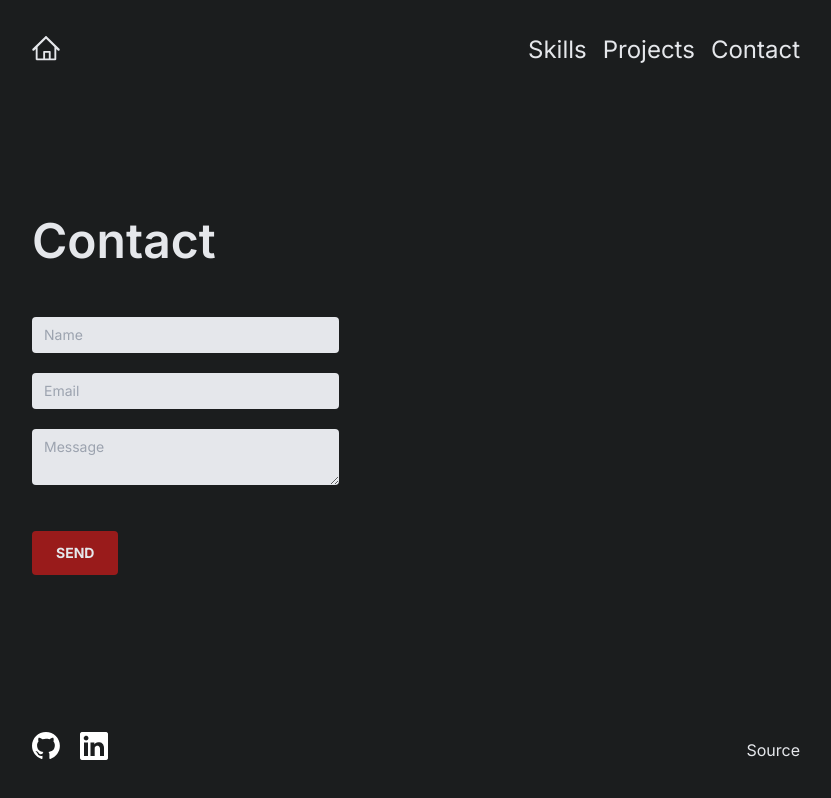
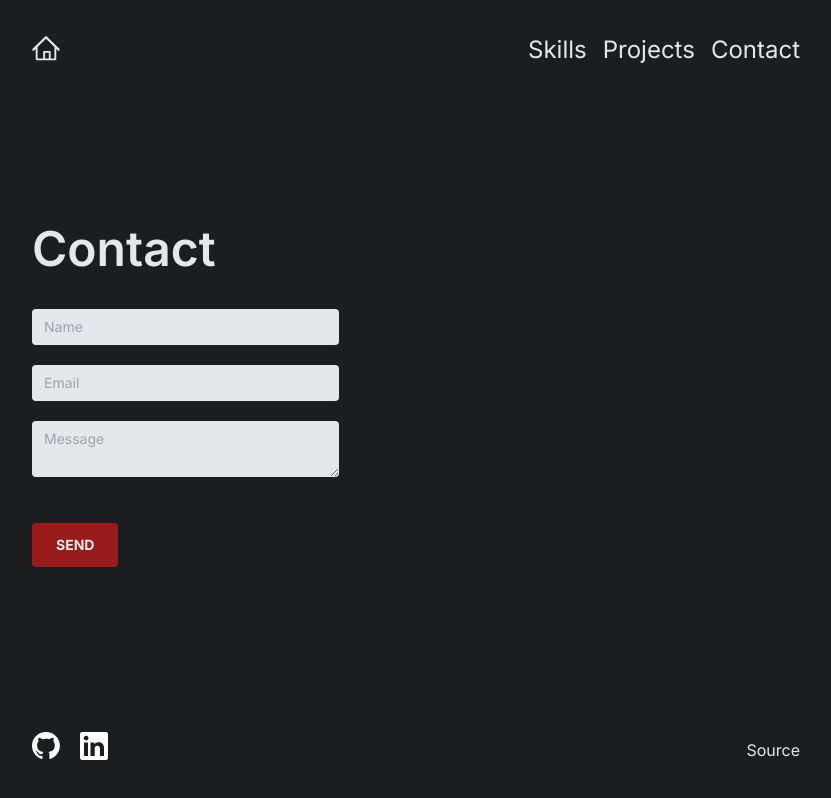
Before and after one commit to adam-kowalczuk/portfolio, a Next.js app: page /contact in a window 1280 px wide. Shown: the whole page, without its empty margins (224-1055 px from the left). Built offline with nearby package versions, Linux system fonts and the light colour scheme.

Commit message:
Change margin between heading and form

```diff
--- a/app/contact/page.tsx
+++ b/app/contact/page.tsx
@@ -8,7 +8,7 @@ const Page = () => {
         <div className="flex flex-col gap-4 w-[100%] text-center sm:text-left">
           <h1 className="font-semibold text-gray-200 text-[48px]">Contact</h1>
         </div>
-        <div className="w-[70%] sm:w-[40%] mt-10">
+        <div className="w-[70%] sm:w-[40%] mt-6">
           <ContactForm />
         </div>
       </div>
```
